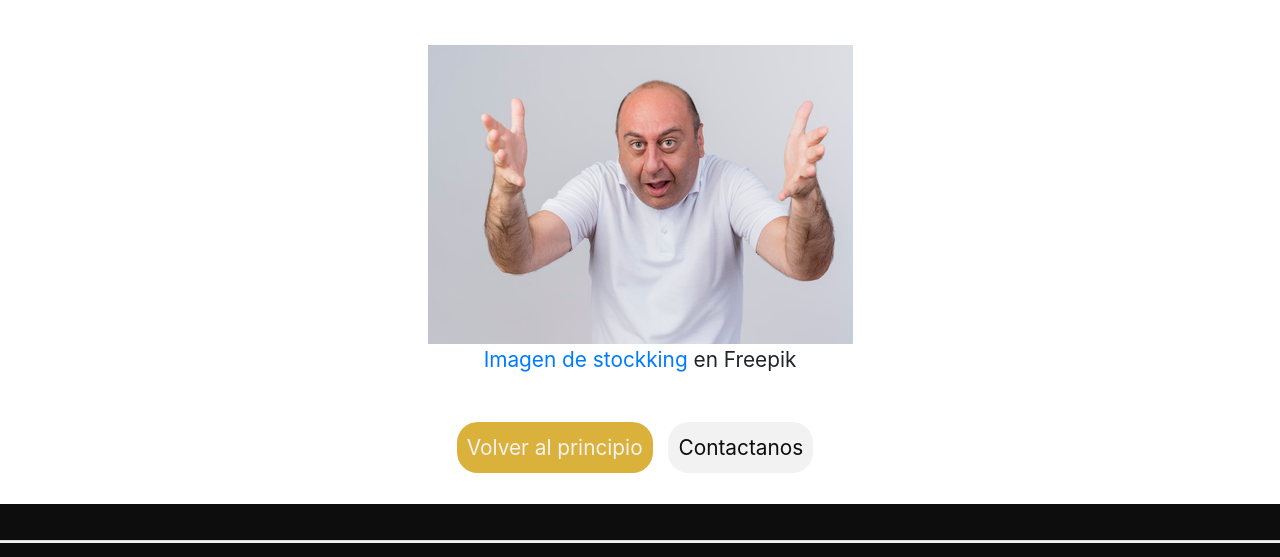
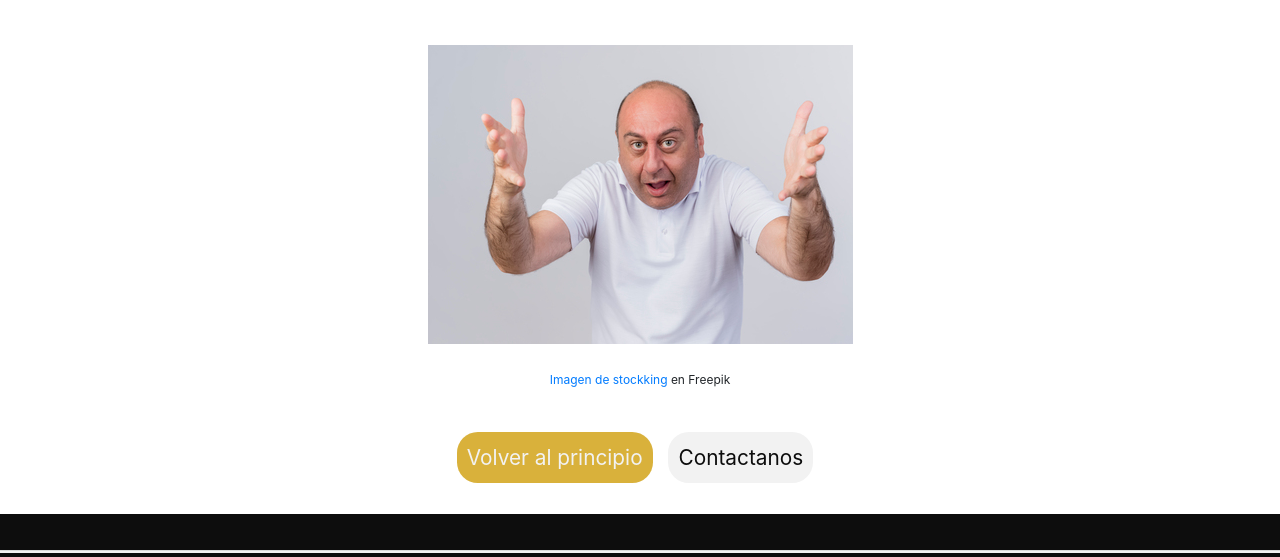
Before and after one commit to gpoplavsky/capil_hair_max, a website: page error-404.html in a window 1280 px wide. Shown: the part 140-697 px from the top of the page. Drawn offline with nearby package versions, Linux system fonts and the light colour scheme.

Commit message:
pequeño arreglo en 404

```diff
--- a/error-404.html
+++ b/error-404.html
@@ -22,10 +22,11 @@
             <p>La URL solicitada no se encontró en este servidor</p>
             <br>
             <img src="./assets/img/impresionado-empresario-maduro-casual-mirando-camara-estirando-manos-camara-aislada-sobre-fondo-blanco.jpg" alt="Imagen de un hombre maduro casual mirando a la camara y estirando sus manos sobre fondo blanco">
-            <p class="u-align-center u-text u-text-palette-3-dark-3 u-text-3"><a href="https://www.freepik.es/foto-gratis/impresionado-empresario-maduro-casual-mirando-camara-estirando-manos-camara-aislada-sobre-fondo-blanco_10958289.htm#query=hombre%20calvo&position=2&from_view=search&track=ais">Imagen de stockking</a> en Freepik</p>
+            <br><br>
+            <p class="smallText"><a href="https://www.freepik.es/foto-gratis/impresionado-empresario-maduro-casual-mirando-camara-estirando-manos-camara-aislada-sobre-fondo-blanco_10958289.htm#query=hombre%20calvo&position=2&from_view=search&track=ais">Imagen de stockking</a> en Freepik</p>
             <br>
-            <a data-aos="fade-up" href="./index.html"><button>Volver al principio</button></a>
-            <a data-aos="fade-up" href="./pages/contacto.html"><button class="btnSecondary">Contactanos</button></a>
+            <a href="./index.html"><button>Volver al principio</button></a>
+            <a href="./pages/contacto.html"><button class="btnSecondary">Contactanos</button></a>
             <br><br>
         </div>
     </section>
```
